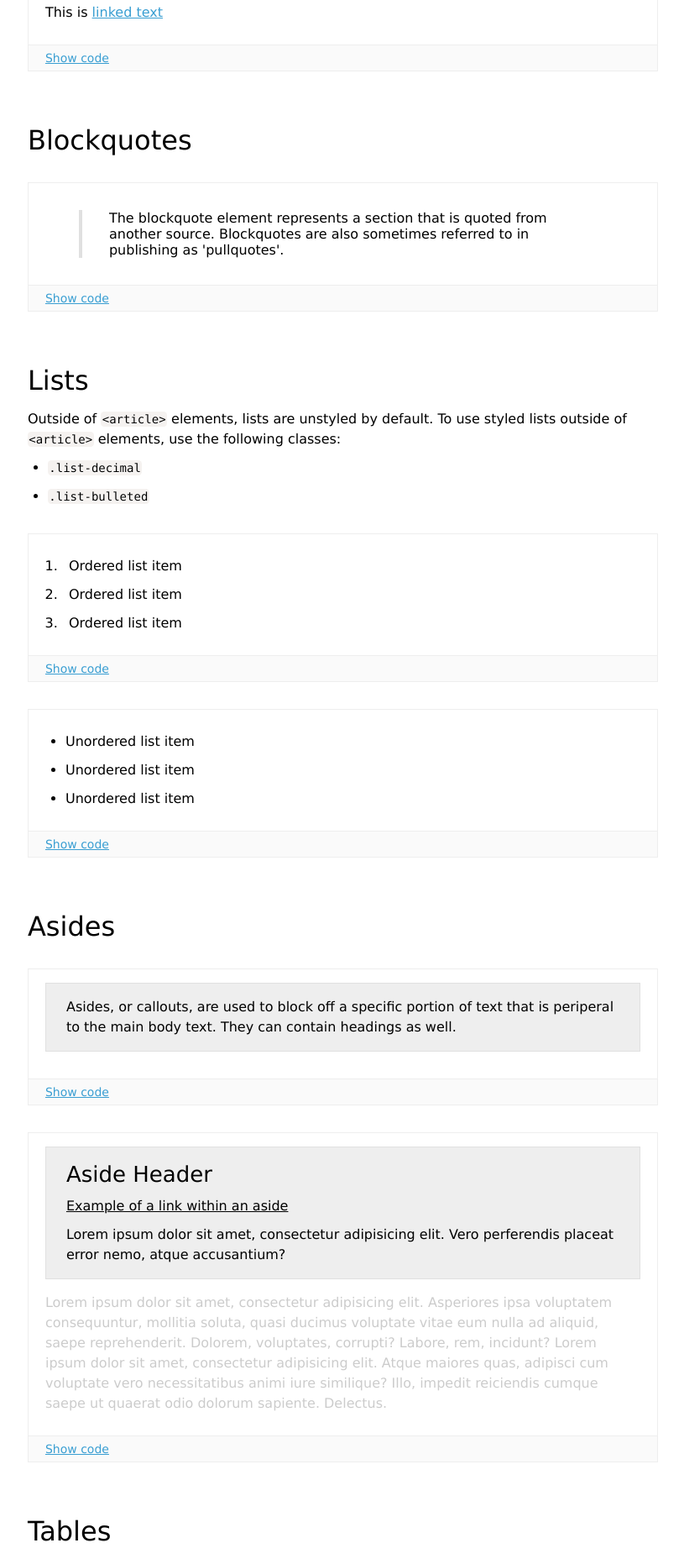
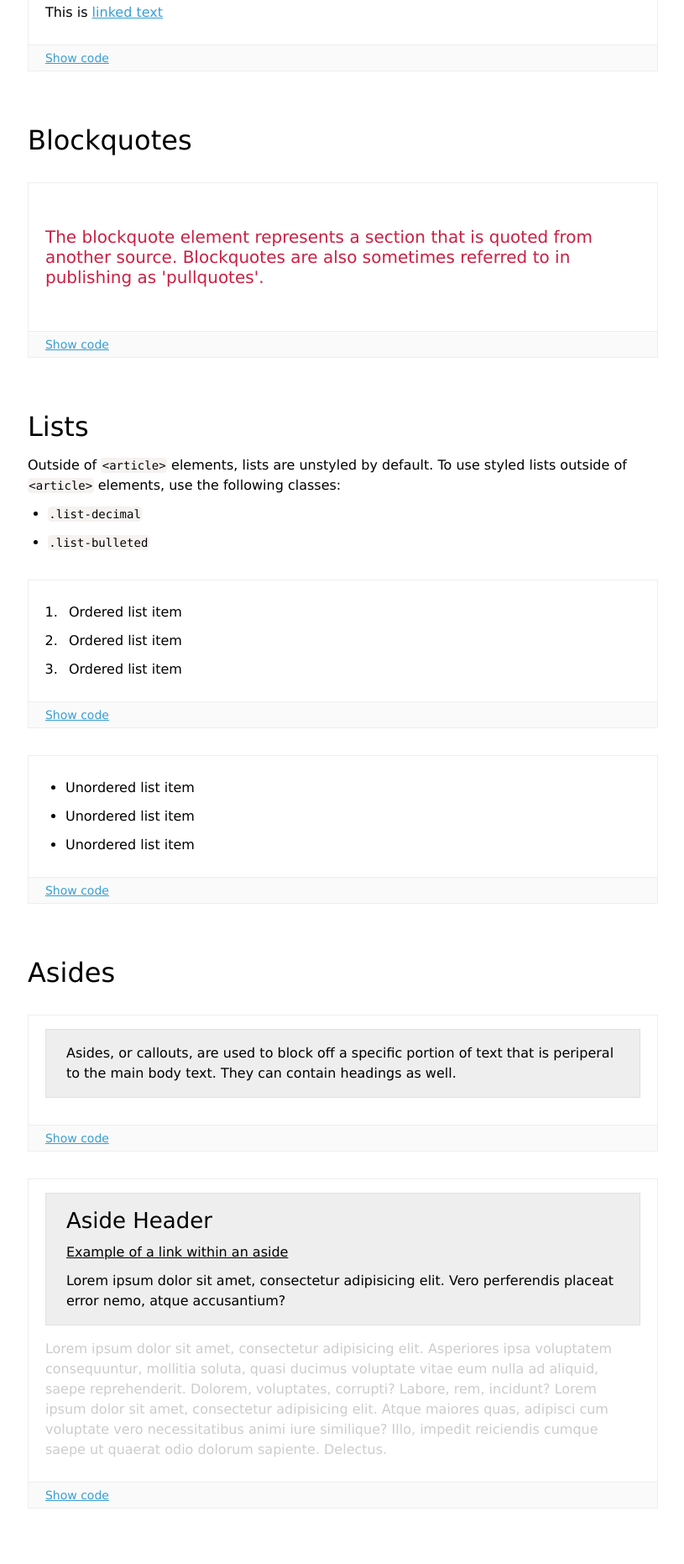
Before and after one commit to codeforamerica/style-guide, a Jekyll site: the page built from _atoms/type.md, in a window 1280 px wide. Shown: the part 1471-3333 px from the top of the page at 84% size, without its empty margins (426-1241 px from the left). Built offline with Jekyll 4.4.1, drawn with Linux system fonts in a browser that asks for light colours; nearby versions of some CDN libraries.

Commit message:
Update blockquote styling
Update styling to be more consistent with mockups. Revised styling has a bit more visual impact.

```diff
--- a/_sass/atoms/_blockquote.scss
+++ b/_sass/atoms/_blockquote.scss
@@ -1,4 +1,14 @@
 blockquote {
-  padding: 0 2em;
-  border-left: 4px solid $color-grey-300;
+  font-size: map-get($h4-styles, font-size);
+  color: $color-red;
+  margin: ($large-spacing * 1.5) 0;
 }
+
+blockquote cite {
+  font-size: $em-base;
+  font-style: normal;
+  color: $color-black;
+  &:before {
+    content: "— ";
+  }
+}
```
